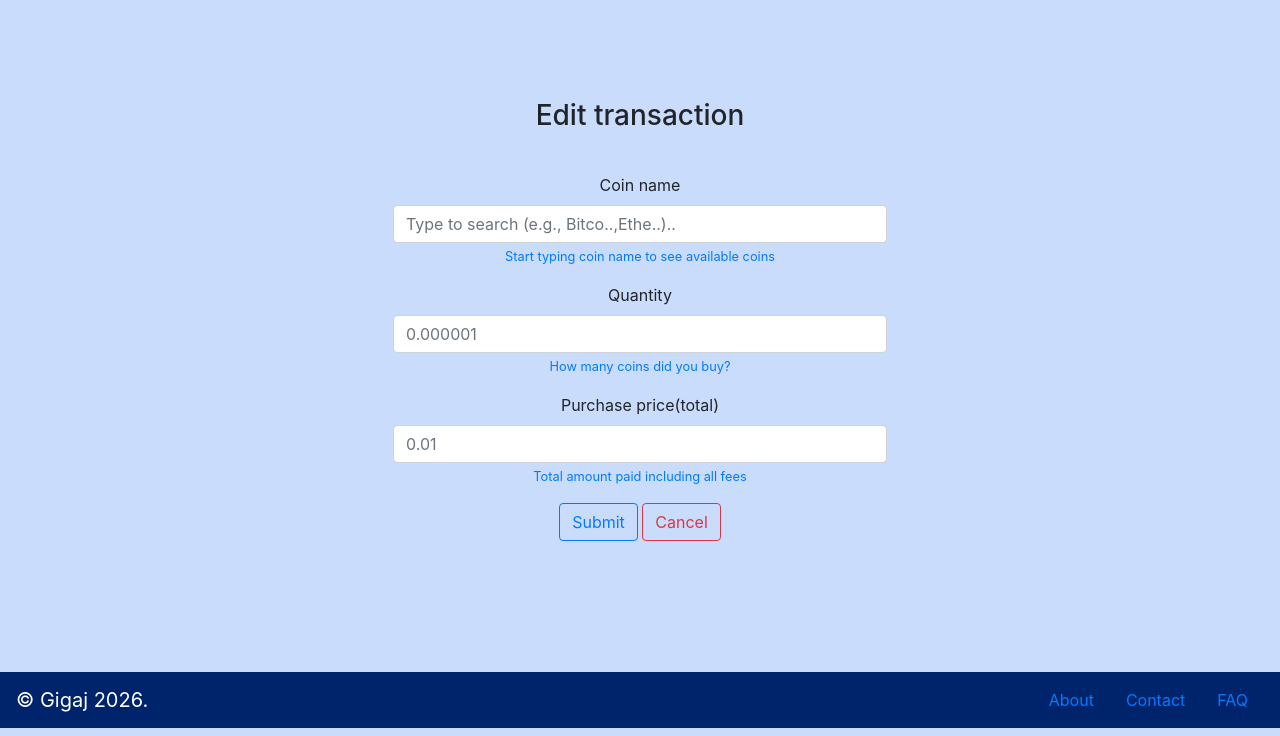
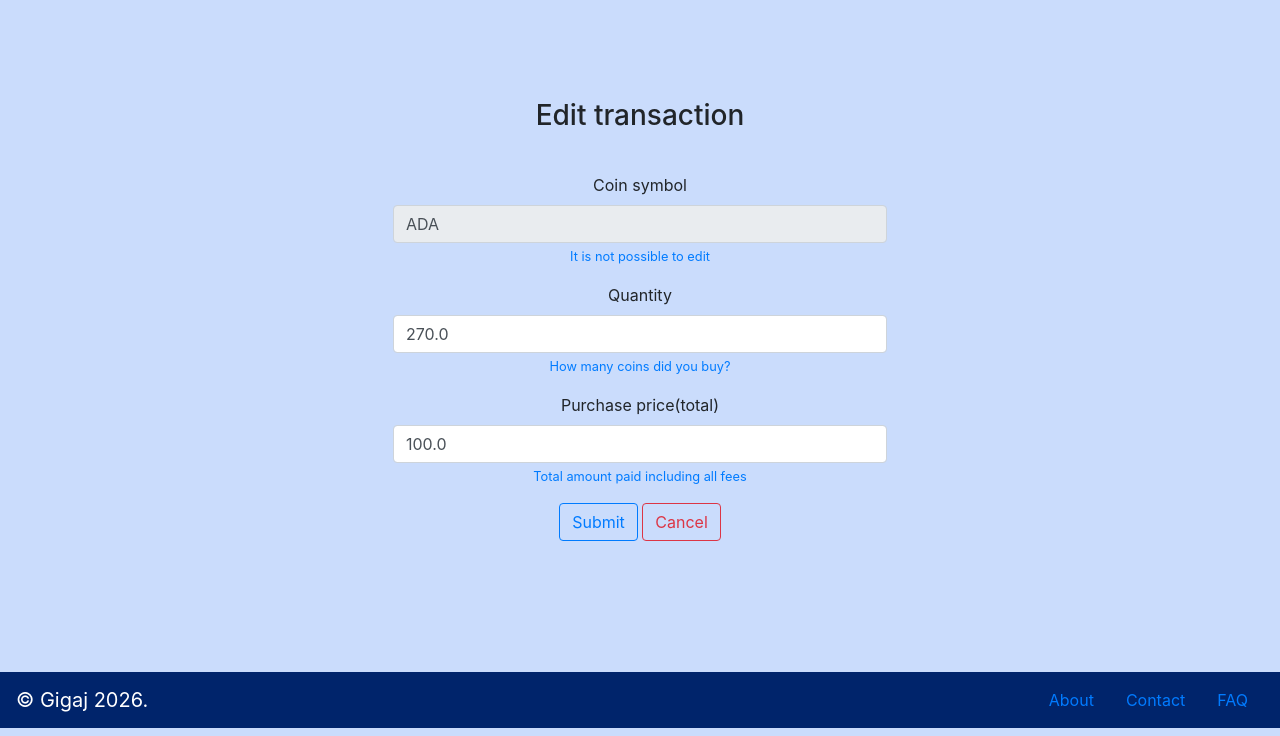
Before and after one commit to Neno979/Portfolio-Tracker, a Flask app: template templates/edittransaction.html in a window 1280 px wide. Shown: the part 64-800 px from the top of the page. Run offline with Flask 3, Linux system fonts and the light colour scheme; the template is opened without the code that fills it: values that come from a table or form of the project are taken from there, others are empty.

Commit message:
edit transaction logic completed

```diff
--- a/Main.py
+++ b/Main.py
@@ -404,7 +404,7 @@ def delete_transaction(transaction_id, t_count):
     else:
         return redirect(url_for("overview", symbol=symbol))
 
-@app.route("/edit-transaction/<transaction_id>")
+@app.route("/edit-transaction/<transaction_id>", methods=["GET", "POST"])
 def edit_transaction(transaction_id):
 
     # Get session_token from cookie
@@ -418,7 +418,15 @@ def edit_transaction(transaction_id):
         return redirect("/sign-in")
 
     edit_item = Portfolio.query.filter_by(id=transaction_id).first()
-    return render_template("edittransaction.html", username=user.username, session_token=session_token,)
+
+    if request.method == "POST":
+        edit_item.quantity = request.form["quantity"]
+        edit_item.total_paid = request.form["total_paid"]
+        db.session.commit()
+        flash(f"transaction successfully changed!", "success")
+        return redirect(url_for("overview", symbol=edit_item.co_symbol))
+
+    return render_template("edittransaction.html", username=user.username, session_token=session_token, edit_item=edit_item)
 
 if __name__ == "__main__":
     app.run(debug=True)
--- a/templates/edittransaction.html
+++ b/templates/edittransaction.html
@@ -25,23 +25,18 @@
             <div class="col-md-6">
                 <form method="post">
                     <div class="form-group mb-3">
-                        <label class="text">Coin name</label>
-                            <input name="coin_symbol" type="text" class="form-control" list="coin-list" placeholder="Type to search (e.g., Bitco..,Ethe..).." required>
-                                <datalist id="coin-list">
-                                    {% for coin in coins %}
-                                        <option value="{{ coin.symbol }}">{{ coin.name }}</option>
-                                    {% endfor %}
-                                </datalist>
-                                <small class="text-primary">Start typing coin name to see available coins</small>
+                        <label class="text">Coin symbol</label>
+                            <input name=type="text" class="form-control" value="{{ edit_item.co_symbol}}" disabled>
+                                <small class="text-primary">It is not possible to edit</small>
                     </div>
                     <div class="form-group ">
                         <label>Quantity</label>
-                        <input name = "quantity" type="number" step="0.000001" class="form-control" placeholder="0.000001" required>
+                        <input name = "quantity" type="number" step="0.000001" class="form-control" value="{{ edit_item.quantity}}" required>
                         <small class="text-primary">How many coins did you buy?</small>
                     </div>
                     <div class="form-group ">
                         <label>Purchase price(total)</label>
-                            <input name="total_paid" type="number" step="0.01" class="form-control" placeholder="0.01" required>
+                            <input name="total_paid" type="number" step="0.01" class="form-control" value="{{ edit_item.total_paid}}" required>
                             <small class="text-primary">Total amount paid including all fees</small>
                     </div>
                     <div class="form-group">
```
Also changed, not shown: instance/sqlite.db.
